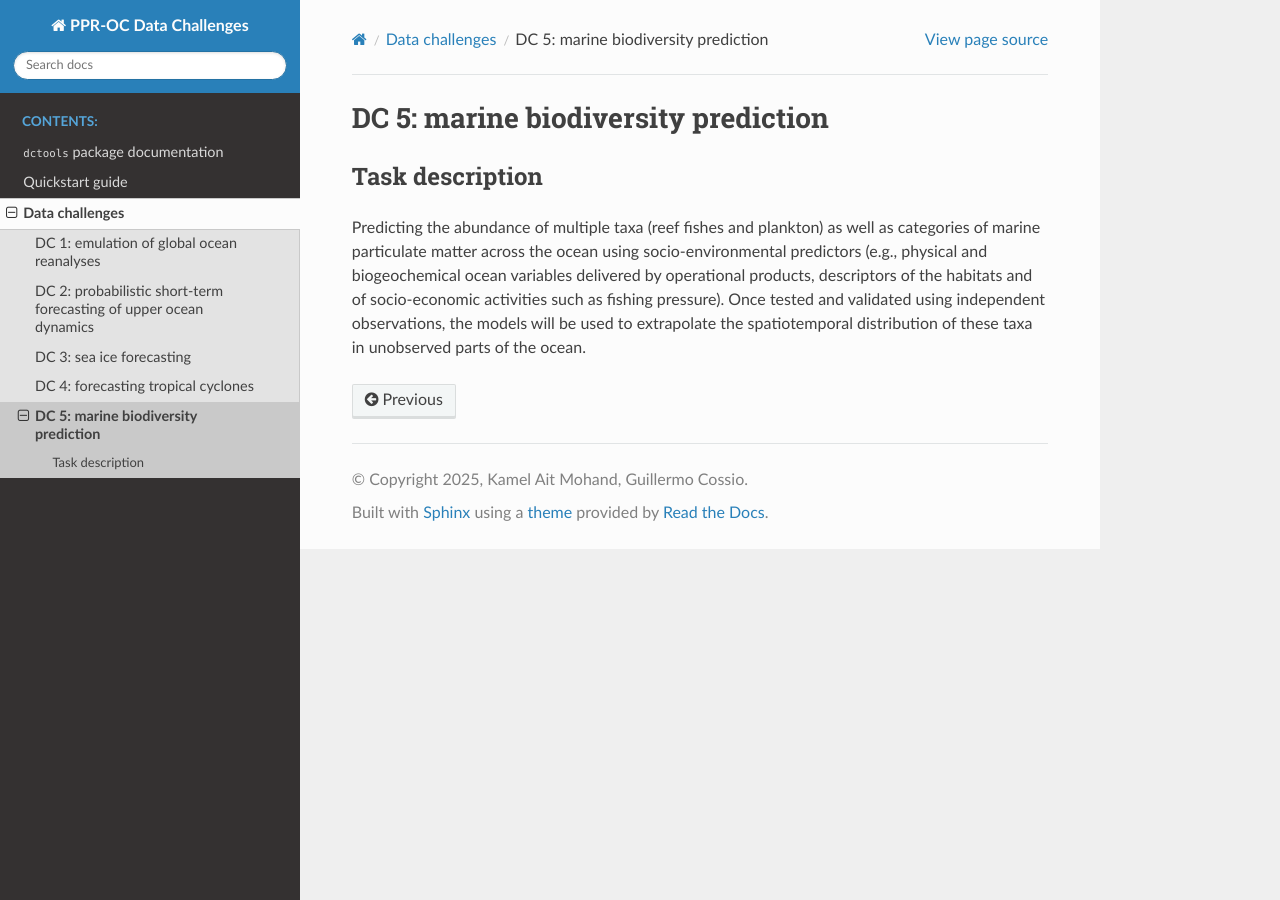
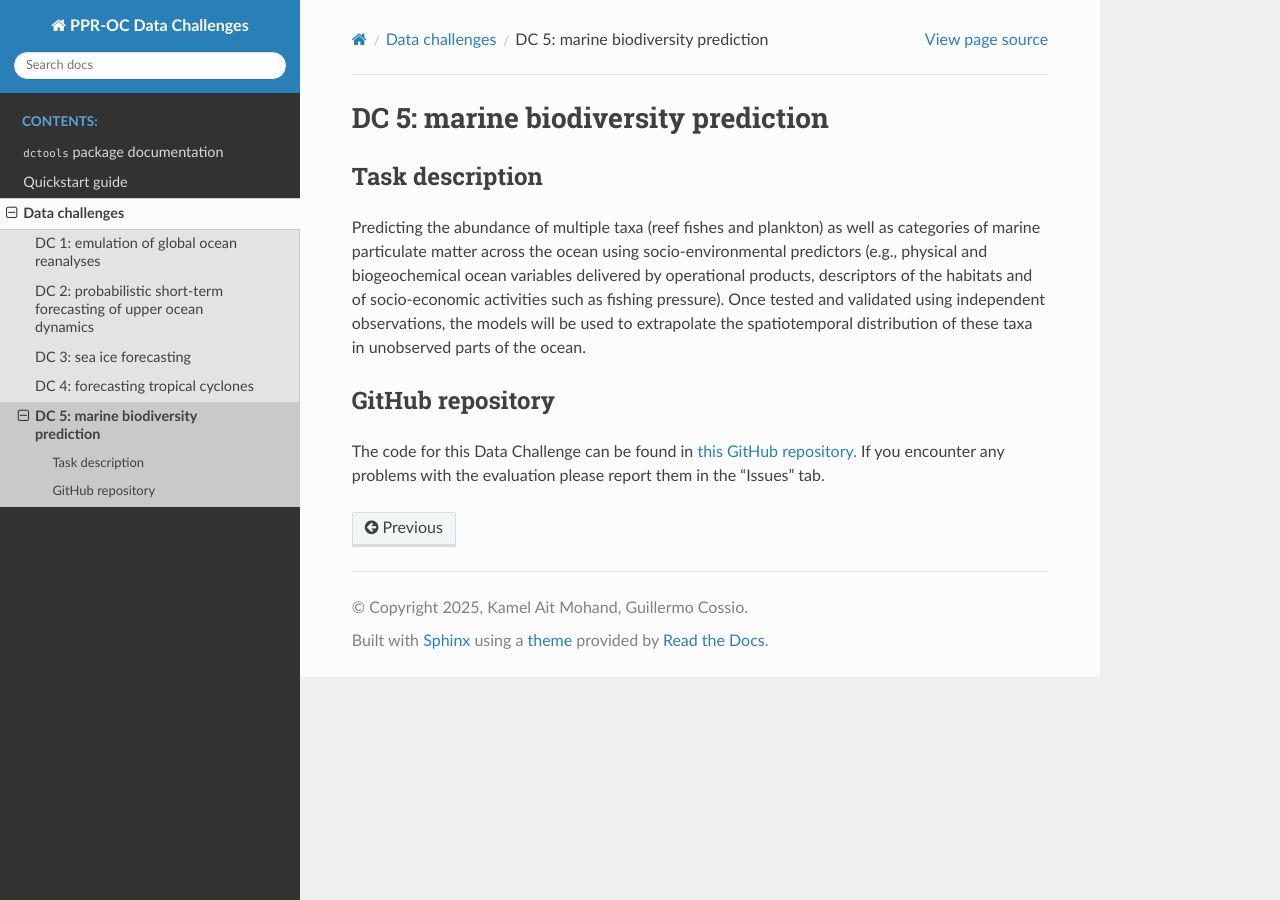
Before and after one commit to ocean-ai-data-challenges/dc-tools, a Sphinx documentation site: the page built from docs/source/data_challenges/DC5.md, in a window 1280 px wide. Built offline with Sphinx 7.4.7 and the Read the Docs theme 3.1.0, drawn with Linux system fonts in a browser that asks for light colours.

Commit message:
Added links to DC repos

```diff
--- a/docs/source/data_challenges/DC5.md
+++ b/docs/source/data_challenges/DC5.md
@@ -4,3 +4,8 @@
 
 Predicting the abundance of multiple taxa (reef fishes and plankton) as well as categories of marine particulate matter across the ocean using socio-environmental predictors (e.g., physical and biogeochemical ocean variables delivered by operational products, descriptors of the habitats and of socio-economic activities such as fishing pressure).
 Once tested and validated using independent observations, the models will be used to extrapolate the spatiotemporal distribution of these taxa in unobserved parts of the ocean.
+
+## GitHub repository
+
+The code for this Data Challenge can be found in [this GitHub repository.](https://github.com/ocean-ai-data-challenges/dc5-marine-biodiversity-prediction)
+If you encounter any problems with the evaluation please report them in the "Issues" tab.
```
Also changed, not shown: docs/source/data_challenges/DC1.md (+5 -0 lines), docs/source/data_challenges/DC2.md (+5 -0 lines), docs/source/data_challenges/DC3.md (+5 -0 lines), docs/source/data_challenges/DC4.md (+5 -0 lines).
